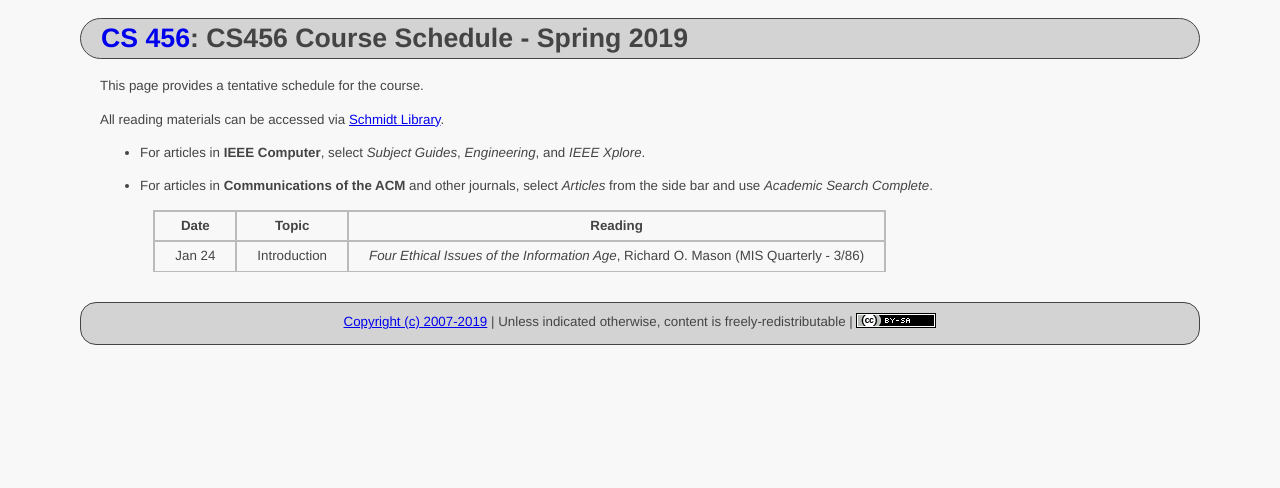
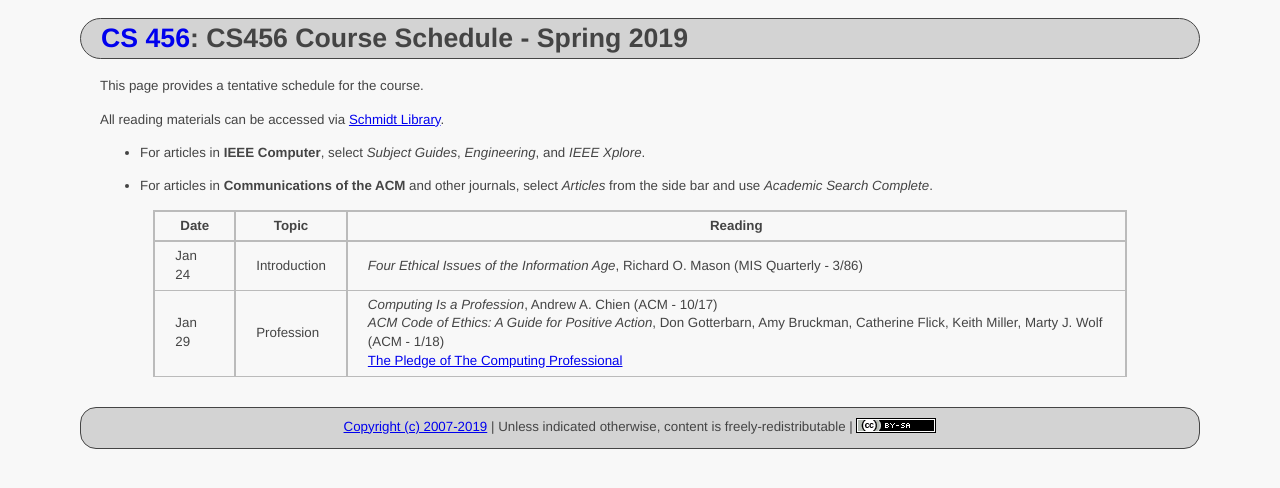
Before and after one commit to ycpcs/cs456-spring2019, a Jekyll site: the page built from schedule/index.md, in a window 1280 px wide. Shown: the top 488 px of the page. Built offline with Jekyll 4.4.1, drawn with Linux system fonts in a browser that asks for light colours.

Commit message:
add profession articles
add profession articles

```diff
--- a/schedule/index.md
+++ b/schedule/index.md
@@ -15,6 +15,7 @@ All reading materials can be accessed via [Schmidt Library](http://library.ycp.e
 >  Date   |      Topic          |                                    Reading                                             |
 > ------- | ------------------  | -------------------------------------------------------------------------------------- |
 > Jan 24  | Introduction        | *Four Ethical Issues of the Information Age*, Richard O. Mason (MIS Quarterly - 3/86)  |
+> Jan 29  | Profession          | *Computing Is a Profession*, Andrew A. Chien (ACM - 10/17) <br /> *ACM Code of Ethics: A Guide for Positive Action*, Don Gotterbarn, Amy Bruckman, Catherine Flick, Keith Miller, Marty J. Wolf (ACM - 1/18) <br /> [The Pledge of The Computing Professional](http://pledge-of-the-computing-professional.org/home-page/the-oath) |
 
 
 <!--
```
